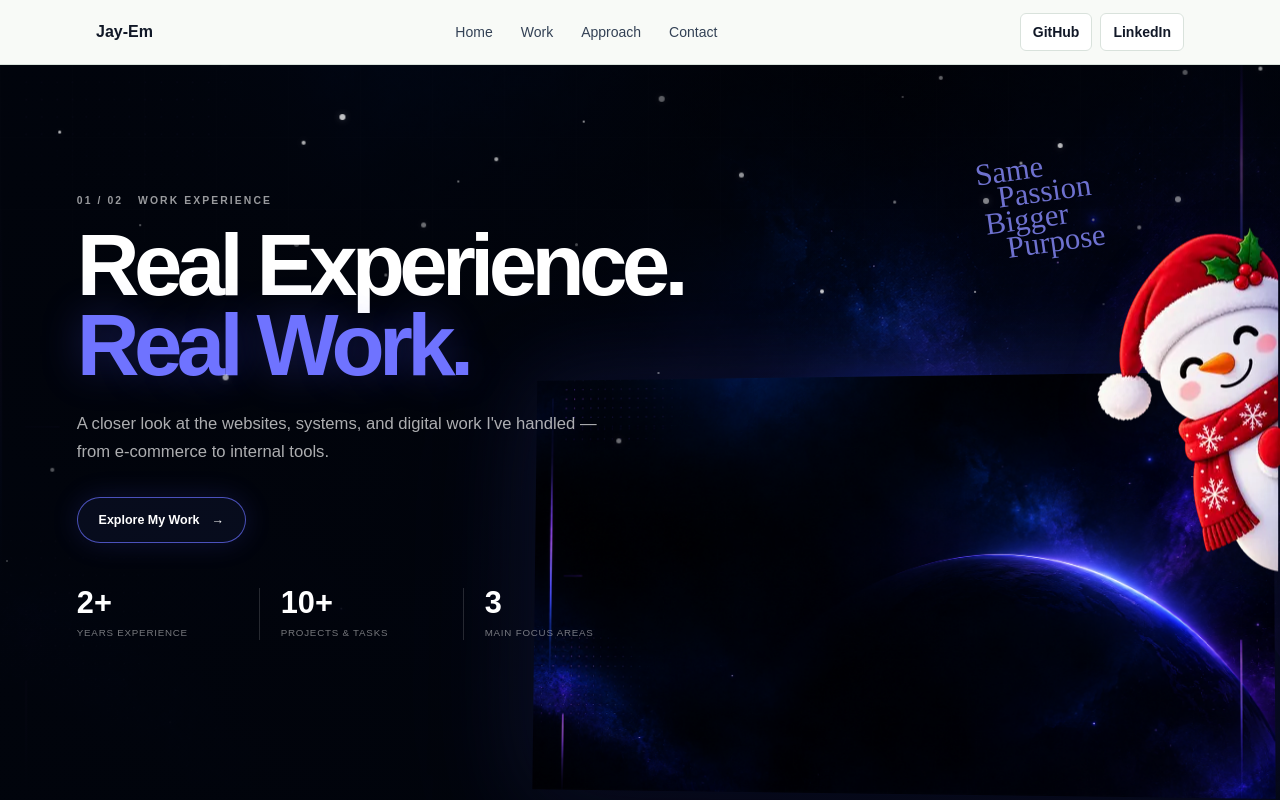
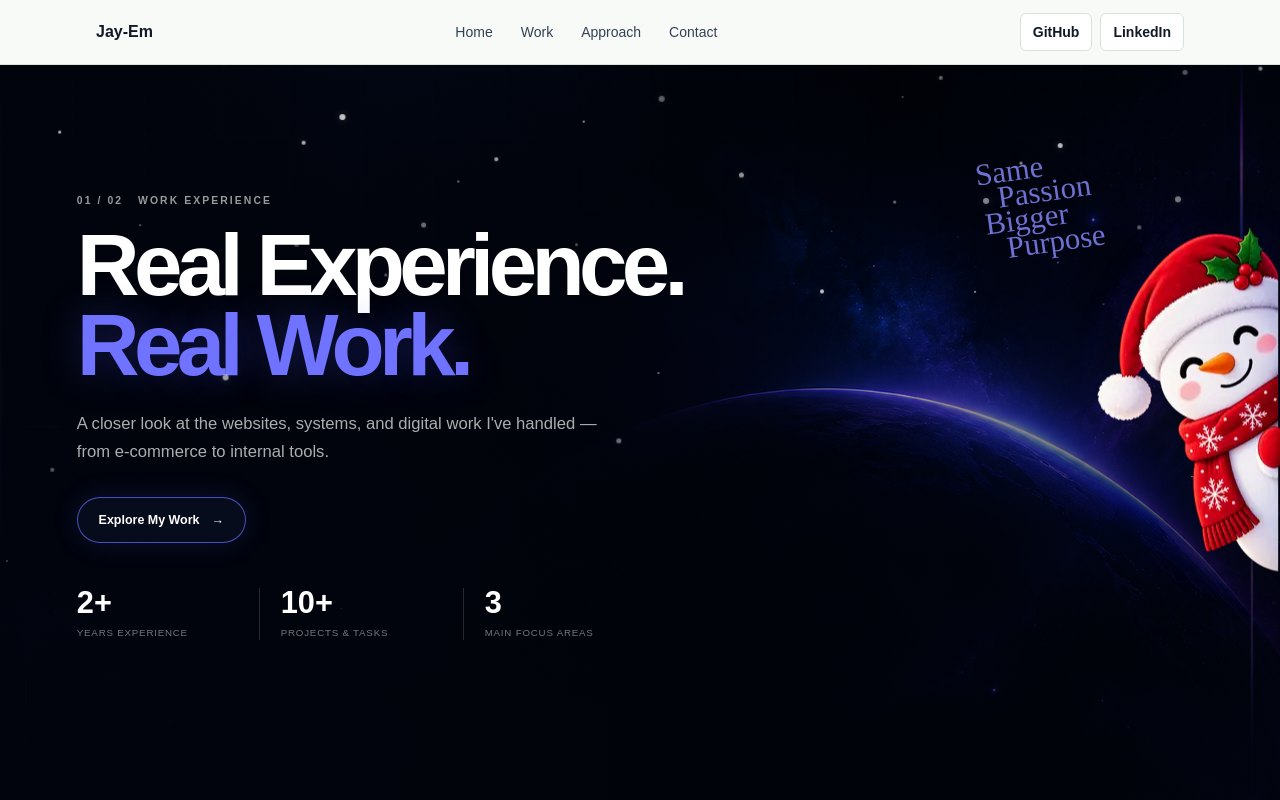
Before and after one commit to jayemabundo04/Jayem-s-Portfolio, a Next.js app: page /work in a window 1280 px wide. Shown: the top 800 px of the page. Built offline with nearby package versions, Linux system fonts and the light colour scheme; no server answers.

Commit message:
Refine Work hero layout

```diff
--- a/src/app/work/page.tsx
+++ b/src/app/work/page.tsx
@@ -75,14 +75,6 @@ export default function WorkPage() {
           <span>REPEAT</span>
           <i />
         </div>
-
-        <div className="work-hero__visual">
-          <img
-            src="/images/projects/Work.png"
-            alt="Work experience portfolio preview"
-            className="work-hero__image"
-          />
-        </div>
       </section>
 
       <section id="work-details">
```
